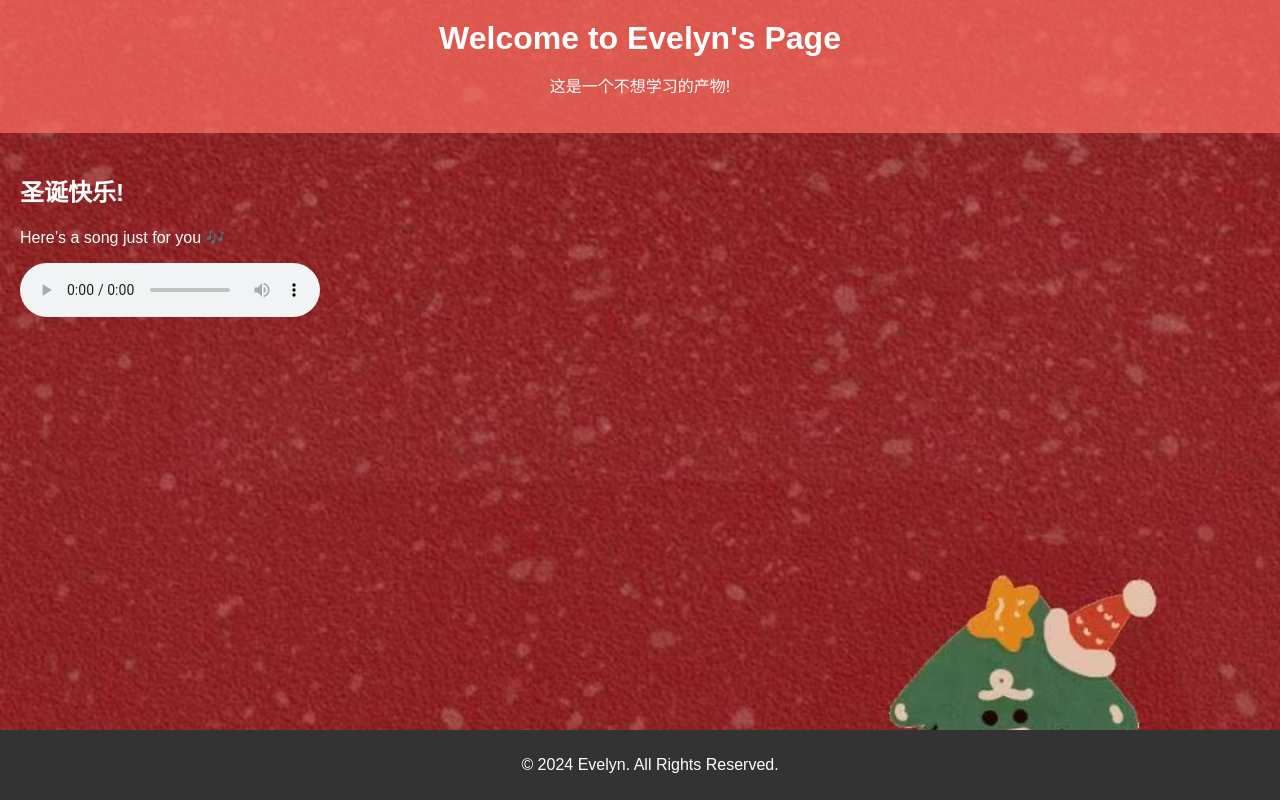
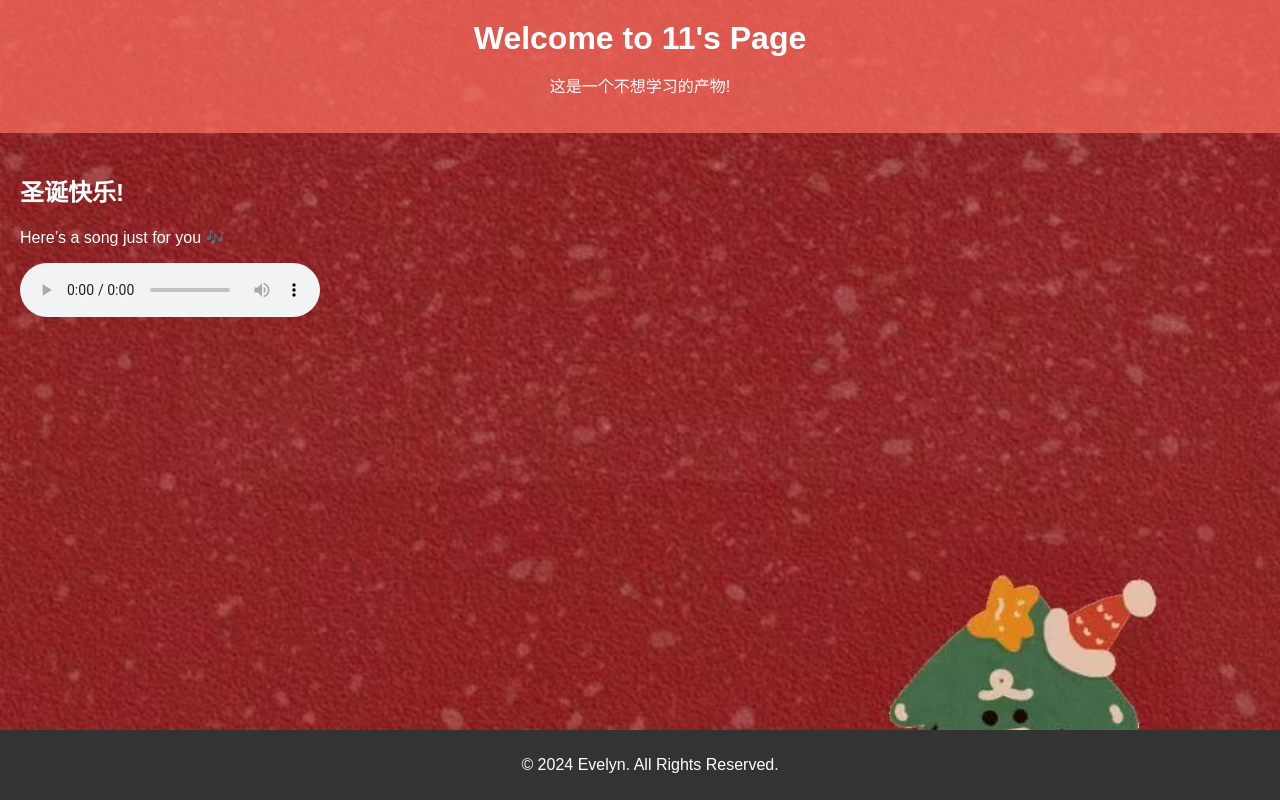
Before and after one commit to yaurrah/11eyelyn-webpage, a plain HTML site: page index.html in a window 1280 px wide. Drawn offline with Linux system fonts and the light colour scheme.

Commit message:
Update index.html

```diff
--- a/index.html
+++ b/index.html
@@ -46,7 +46,7 @@
 <body>
 
 <header>
-    <h1>Welcome to Evelyn's Page</h1>
+    <h1>Welcome to 11's Page</h1>
     <p> 这是一个不想学习的产物!</p >
 
 </header>
```
